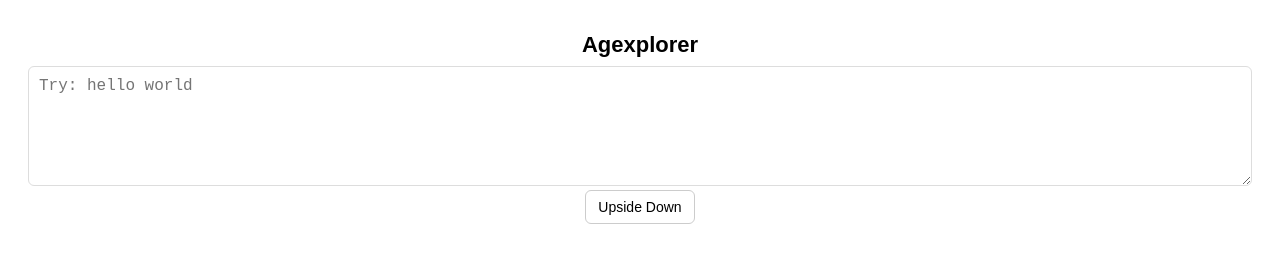
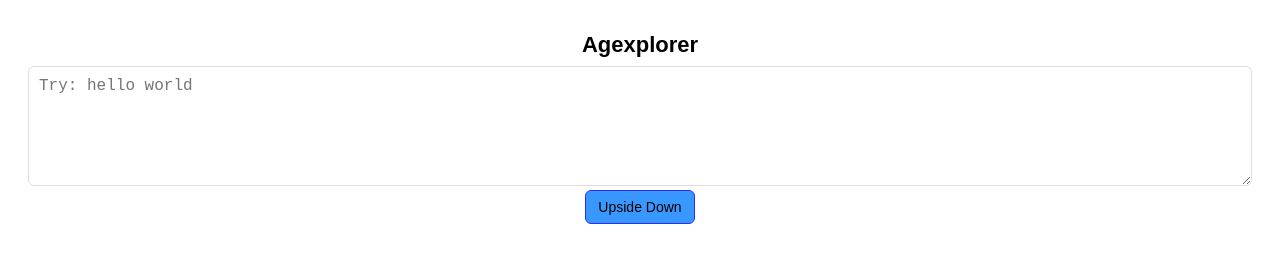
Before and after one commit to OUldreamerAi/agexplorer, a plain HTML site: page index.html in a window 1280 px wide. Drawn offline with Linux system fonts and the light colour scheme.

Commit message:
Update style.css

```diff
--- a/style.css
+++ b/style.css
@@ -14,8 +14,8 @@ textarea { width:100%; height:120px; font-size:16px; padding:10px; border-radius
 button, .select, input[type="range"] {
       padding:8px 12px;
       border-radius:6px;
-      border:1px solid #ccc;
-      background:#fff;
+      border:1px solid #2e2bff;
+      background:#3898ff;
       cursor:pointer;
       font-size:14px;
     }
```
